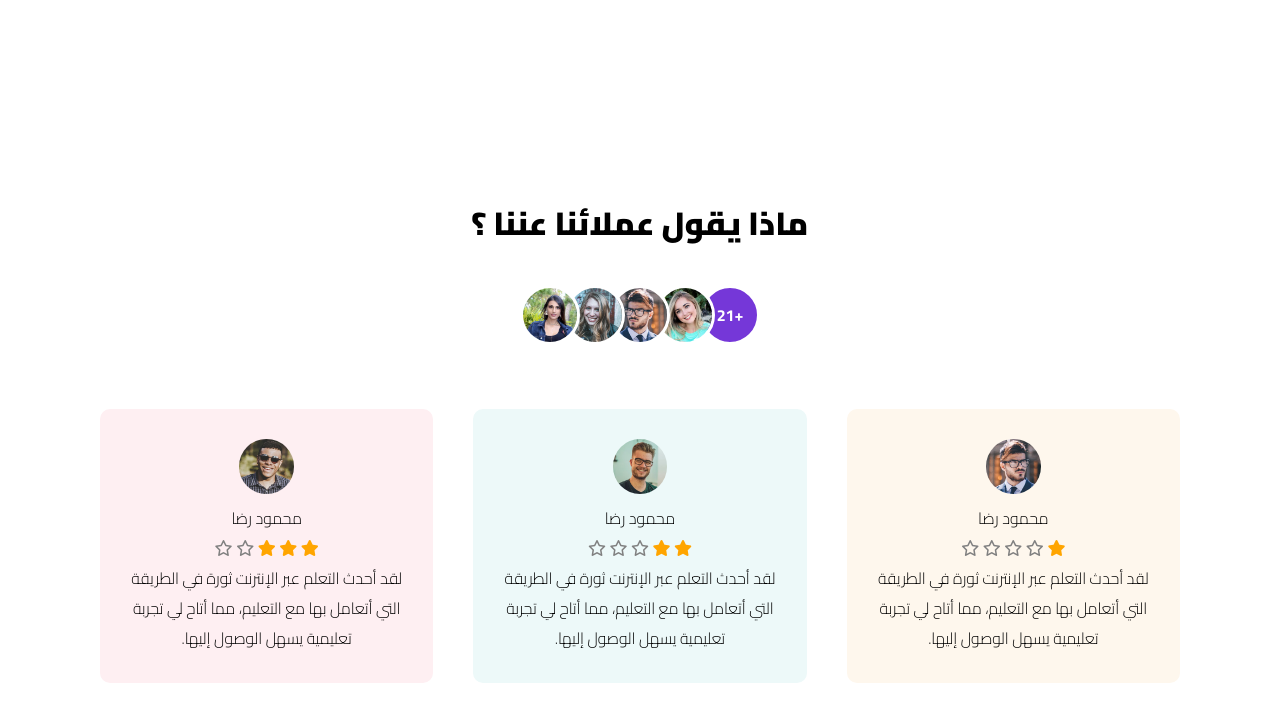
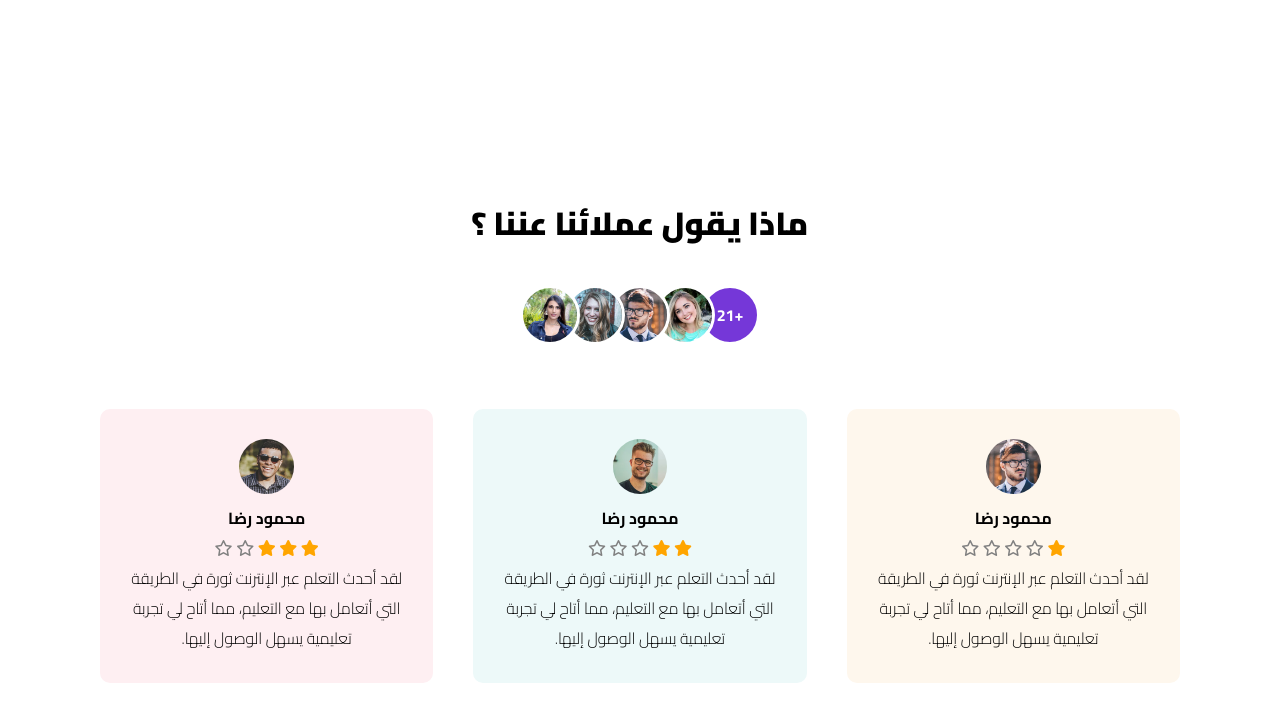
Before and after one commit to Mahmoud-walid/smart-centre, a website: page index.html in a window 1280 px wide. Shown: the part 2686-3407 px from the top of the page. Drawn offline with Linux system fonts and the light colour scheme.

Commit message:
aboutUsSection

```diff
--- a/css/aboutUs.css
+++ b/css/aboutUs.css
@@ -1,9 +1,9 @@
 .aboutUs {
     display: flex;
     flex-direction: column;
-    /* gap: 20px; */
     justify-content: center;
     align-items: center;
+    padding-bottom: 5rem;
 }
 
 .aboutUs .aboutUsHeader {
@@ -30,6 +30,10 @@
     flex-wrap: nowrap;
     width: 100%;
     column-gap: 40px;
+}
+
+.aboutUsComments .commentName {
+    font-family: "cairoBold";
 }
 
 .comment {
```
